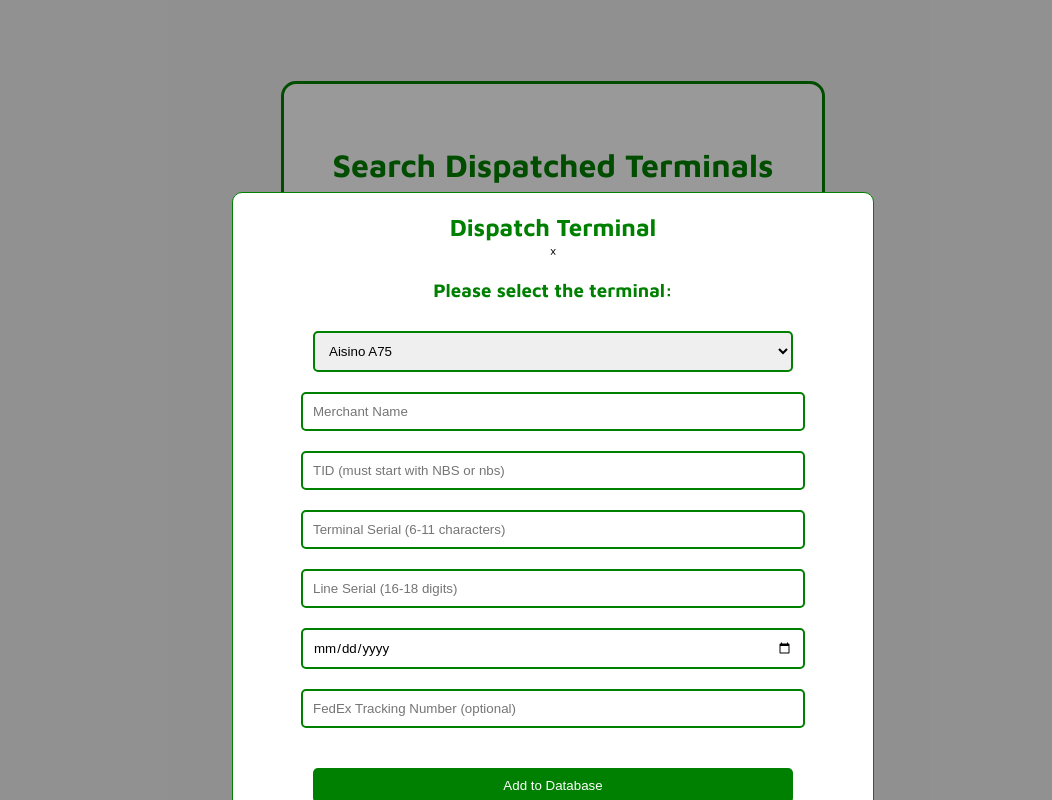
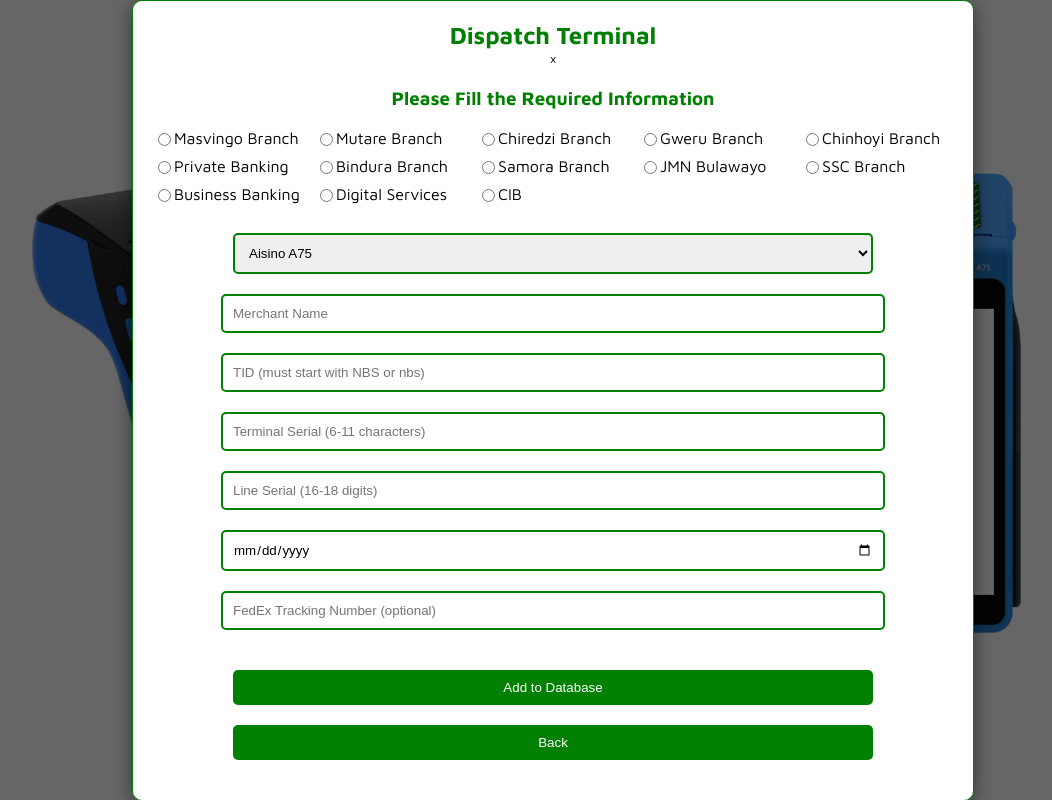
Before and after one commit to munashechidyiwa/merchtrack.github.io, a plain HTML site: page dispatched.html in a window 1280 px wide. Both pictures are taken after a click on the button "Dispatch Terminal". Shown: the whole page, without its empty margins (87-1139 px from the left). Drawn offline with Linux system fonts and the light colour scheme; a web font is replaced by a local one.

Commit message:
Add files via upload

```diff
--- a/dispatched.html
+++ b/dispatched.html
@@ -15,7 +15,20 @@
             display: flex;
             justify-content: center;
             align-items: center;
-            background-color: rgba(240, 240, 240, 0.9);
+            background-image: url('NBS POS.PNG'); /* Replace with your image */
+            background-size: cover;
+            background-position: center;
+            position: relative;
+        }
+
+        .overlay {
+            position: absolute;
+            top: 0;
+            left: 0;
+            right: 0;
+            bottom: 0;
+            background-color: rgba(240, 240, 240, 0.8); /* Adjust this to change opacity */
+            z-index: 1;
         }
 
         .container {
@@ -26,8 +39,10 @@
             background-color: white;
             margin: 20px;
             width: 95%;
-            max-width: 1000px;
+            max-width: 1200px; /* Wider container */
             position: relative;
+            z-index: 2; /* Bring container above overlay */
+            box-shadow: 0 4px 20px rgba(0, 0, 0, 0.5);
         }
 
         h1, h3 {
@@ -37,7 +52,7 @@
 
         .branch-grid {
             display: grid;
-            grid-template-columns: repeat(3, 1fr);
+            grid-template-columns: repeat(auto-fill, minmax(150px, 1fr));
             gap: 10px;
             margin-bottom: 20px;
             text-align: left;
@@ -62,6 +77,7 @@
             color: white;
             border: none;
             cursor: pointer;
+            transition: background-color 0.3s;
         }
 
         button:hover {
@@ -95,24 +111,26 @@
         .modal {
             display: none;
             position: fixed;
-            z-index: 1;
+            z-index: 3; /* Higher z-index for modal */
             left: 0;
             top: 0;
             width: 100%;
             height: 100%;
             overflow: auto;
-            background-color: rgba(0, 0, 0, 0.4);
+            background-color: rgba(0, 0, 0, 0.6);
         }
 
         .modal-content {
             background-color: white;
-            margin: 15% auto;
+            margin: auto;
             padding: 20px;
             border: 1px solid green;
             border-radius: 10px;
-            width: 80%;
-            max-width: 600px;
+            width: 90%;
+            max-width: 800px; /* Adjusted modal width */
             text-align: center;
+            box-shadow: 0 4px 20px rgba(0, 0, 0, 0.5);
+            z-index: 4;
         }
 
         .modal-header {
@@ -135,10 +153,12 @@
 </head>
 <body>
 
+    <div class="overlay"></div> <!-- Overlay for background opacity -->
+
     <div class="container">
         <h1>Search Dispatched Terminals</h1>
         <div class="modal-subheader">
-            <h3>Please select the branch:</h3>
+            <h3>Please Select Business Unit:</h3>
         </div>
         <div class="branch-grid">
             <label><input type="radio" name="branch" value="Masvingo"> Masvingo Branch</label>
@@ -151,6 +171,9 @@
             <label><input type="radio" name="branch" value="Samora"> Samora Branch</label>
             <label><input type="radio" name="branch" value="JMN Bulawayo"> JMN Bulawayo</label>
             <label><input type="radio" name="branch" value="SSC"> SSC Branch</label>
+            <label><input type="radio" name="branch" value="Business Banking"> Business Banking</label>
+            <label><input type="radio" name="branch" value="Digital Services"> Digital Services</label>
+            <label><input type="radio" name="branch" value="CIB"> CIB</label>
         </div>
 
         <input type="date" id="startDate" placeholder="Start Date">
@@ -192,7 +215,22 @@
                 <span onclick="closeModal()" style="cursor:pointer;">&times;</span>
             </div>
             <div class="modal-subheader">
-                <h3>Please select the terminal:</h3>
+                <h3>Please Fill the Required Information</h3>
+            </div>
+            <div class="branch-grid">
+                <label><input type="radio" name="dispatchBranch" value="Masvingo"> Masvingo Branch</label>
+                <label><input type="radio" name="dispatchBranch" value="Mutare"> Mutare Branch</label>
+                <label><input type="radio" name="dispatchBranch" value="Chiredzi"> Chiredzi Branch</label>
+                <label><input type="radio" name="dispatchBranch" value="Gweru"> Gweru Branch</label>
+                <label><input type="radio" name="dispatchBranch" value="Chinhoyi"> Chinhoyi Branch</label>
+                <label><input type="radio" name="dispatchBranch" value="Private Banking"> Private Banking</label>
+                <label><input type="radio" name="dispatchBranch" value="Bindura"> Bindura Branch</label>
+                <label><input type="radio" name="dispatchBranch" value="Samora"> Samora Branch</label>
+                <label><input type="radio" name="dispatchBranch" value="JMN Bulawayo"> JMN Bulawayo</label>
+                <label><input type="radio" name="dispatchBranch" value="SSC"> SSC Branch</label>
+                <label><input type="radio" name="dispatchBranch" value="Business Banking"> Business Banking</label>
+                <label><input type="radio" name="dispatchBranch" value="Digital Services"> Digital Services</label>
+                <label><input type="radio" name="dispatchBranch" value="CIB"> CIB </label>
             </div>
             <select id="terminalType">
                 <option value="Aisino A75">Aisino A75</option>
@@ -285,12 +323,19 @@
             const terminalSerial = document.getElementById('terminalSerial').value;
             const lineSerial = document.getElementById('lineSerial').value;
             const dispatchDate = document.getElementById('dispatchDate').value;
+            const fedexTracking = document.getElementById('fedexTracking').value;
             const modalErrorMessage = document.getElementById('modal-error-message');
 
             modalErrorMessage.textContent = '';
 
+            // Validate Branch Selection
+            const branch = document.querySelector('input[name="dispatchBranch"]:checked');
+            if (!branch) {
+                modalErrorMessage.textContent += 'Please select a dispatch branch. ';
+            }
+
             // Validate Merchant Name
-            const merchantNameRegex = /^[a-zA-Z0-9]+$/;
+            const merchantNameRegex = /^[a-zA-Z0-9 ]+$/;
             if (!merchantNameRegex.test(merchantName) || merchantName.length < 4 || merchantName.length > 20) {
                 modalErrorMessage.textContent += 'Merchant Name must be alphanumeric and between 4 and 20 characters. ';
             }
@@ -316,7 +361,7 @@
 
             if (modalErrorMessage.textContent === '') {
                 // Logic to add to database (dummy alert here)
-                alert(`Added to database:\nTerminal Type: ${terminalType}\nMerchant Name: ${merchantName}\nTID: ${tid}\nTerminal Serial: ${terminalSerial}\nLine Serial: ${lineSerial}\nDate Dispatched: ${dispatchDate}`);
+                alert(`Added to database:\nBranch: ${branch.value}\nTerminal Type: ${terminalType}\nMerchant Name: ${merchantName}\nTID: ${tid}\nTerminal Serial: ${terminalSerial}\nLine Serial: ${lineSerial}\nDate Dispatched: ${dispatchDate}\nFedEx Tracking: ${fedexTracking}`);
                 clearFields(); // Clear input fields after successful addition
                 closeModal();
             }
```
Also changed, not shown: returned.html (+3 -3 lines).
